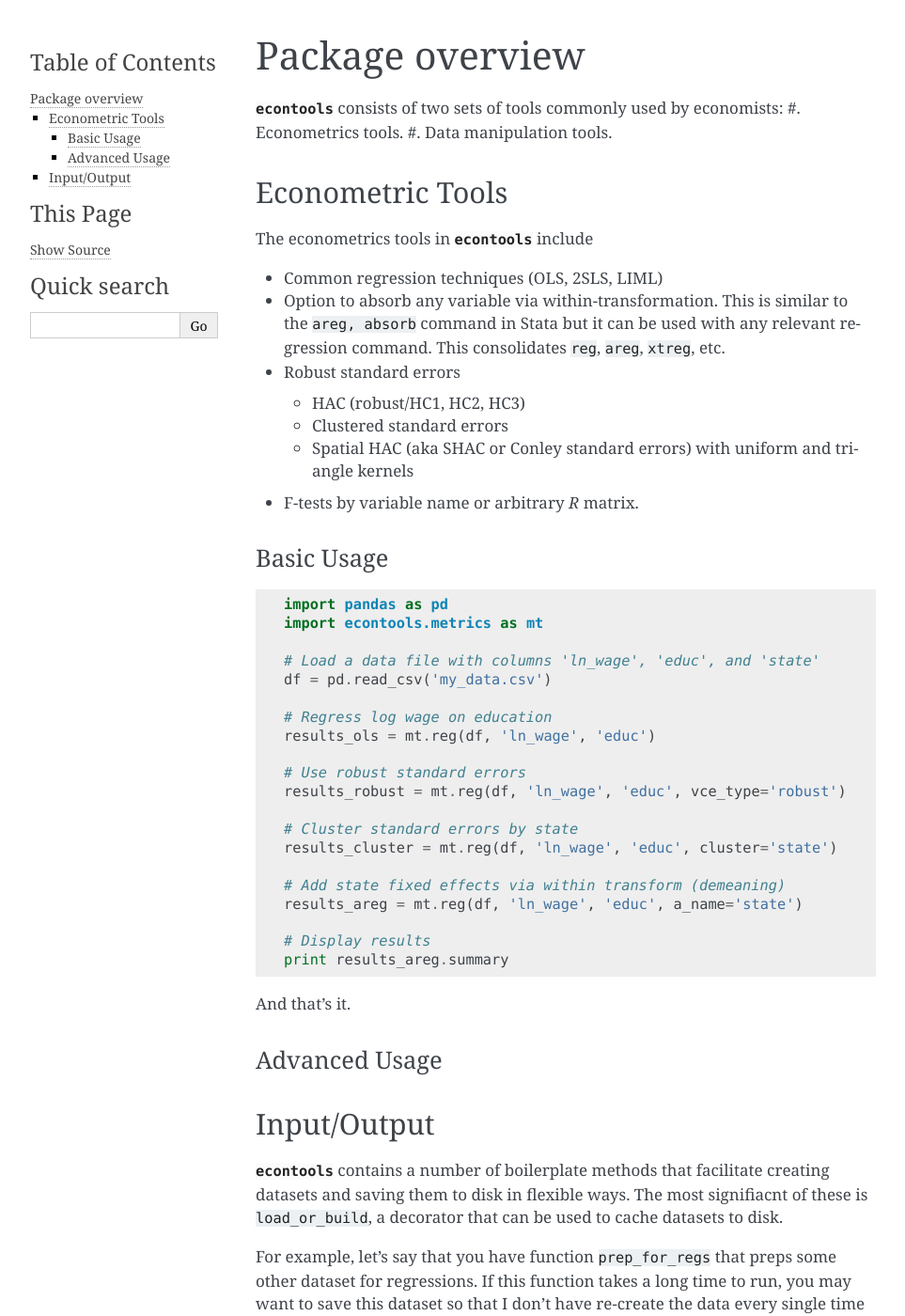
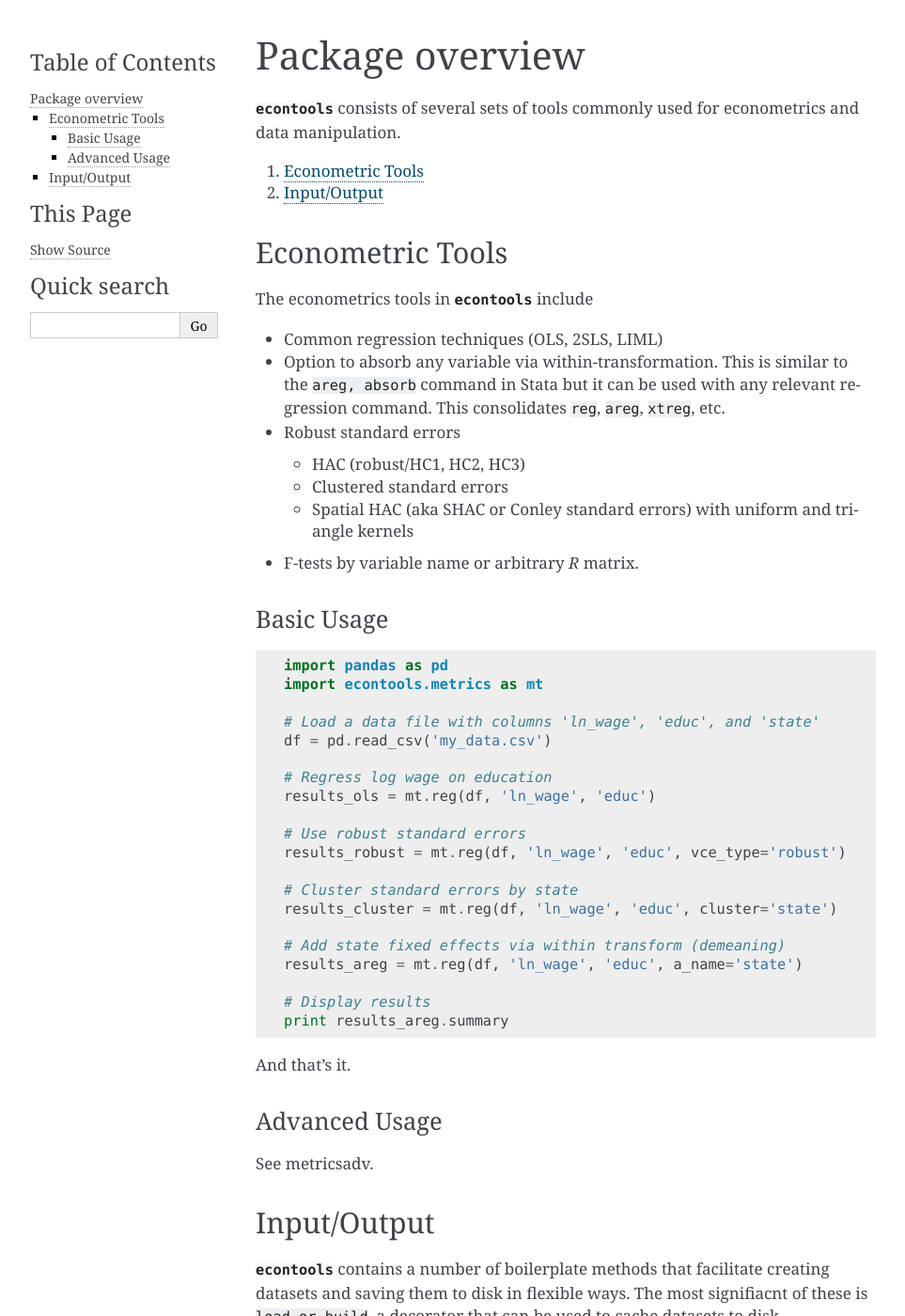
Before and after one commit to dmsul/econtools, a Sphinx documentation site: the page built from doc/source/overview.rst, in a window 1280 px wide and 1400 px high. Shown: the whole window at 94% size, without its empty margins (148-1111 px from the left). Built offline with Sphinx 7.4.7, drawn with Linux system fonts in a browser that asks for light colours; some of the changed text lies outside the part shown.

Commit message:
Add some more stuff

```diff
--- a/doc/source/index.rst
+++ b/doc/source/index.rst
@@ -9,9 +9,10 @@ Welcome to econtools's documentation!
 Contents:
 
 .. toctree::
-   :maxdepth: 2
+   :maxdepth: 1
 
    overview.rst
+   metrics_advanced.rst
 
 
 
--- a/doc/source/overview.rst
+++ b/doc/source/overview.rst
@@ -6,9 +6,13 @@
 Package overview
 ****************
 
-:mod:`econtools` consists of two sets of tools commonly used by economists:
-#. Econometrics tools.
-#. Data manipulation tools.
+:mod:`econtools` consists of several sets of tools commonly used for
+econometrics and data manipulation.
+
+#. :ref:`overview.econometrics`
+#. :ref:`overview.io`
+
+.. _overview.econometrics:
 
 Econometric Tools
 -----------------
@@ -66,7 +70,9 @@ And that's it.
 Advanced Usage
 ~~~~~~~~~~~~~~
 
+See :ref:`metricsadv`.
 
+.. _overview.io:
 
 Input/Output
 ------------
```
Also changed, not shown: other parts of doc/source/overview.rst (+1 -3 lines), doc/source/metrics_advanced.rst (added, +94 -0 lines).
